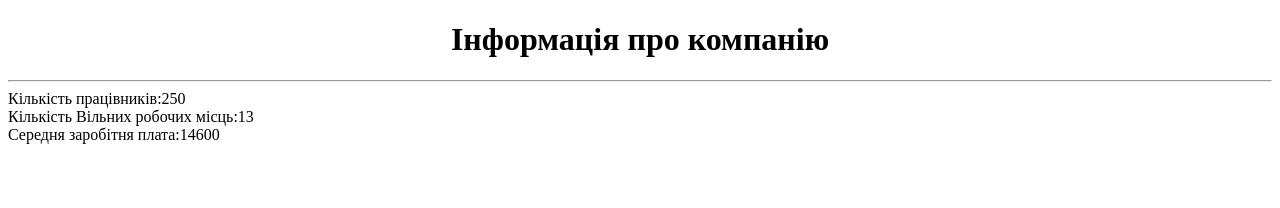
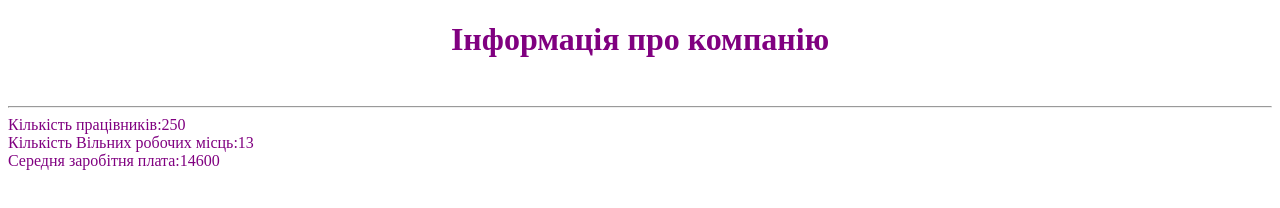
Before and after one commit to ON9190/studdy, a plain HTML site: page index.html in a window 1280 px wide. Drawn offline with Linux system fonts and the light colour scheme.

Commit message:
Add some styles and text format

```diff
--- a/index.html
+++ b/index.html
@@ -5,11 +5,10 @@
     <meta name="viewport" content="width=device-width, initial-scale=1.0">
     <title>ЛР1_Web</title>
     <link rel="stylesheet" href="style.css">
+</head>
 
-
-</head>
 <body>
-    <h1>Інформація про компанію</h1>
+    <h1>Інформація про компанію</h1><br>
     <hr>
    Кількість працівників:250<br>
    Кількість Вільних робочих місць:13<br>
--- a/style.css
+++ b/style.css
@@ -1,4 +1,7 @@
 h1{
    text-align: center;
-
+   color: purple;
 }
+body{
+   color: purple;
+}
```
